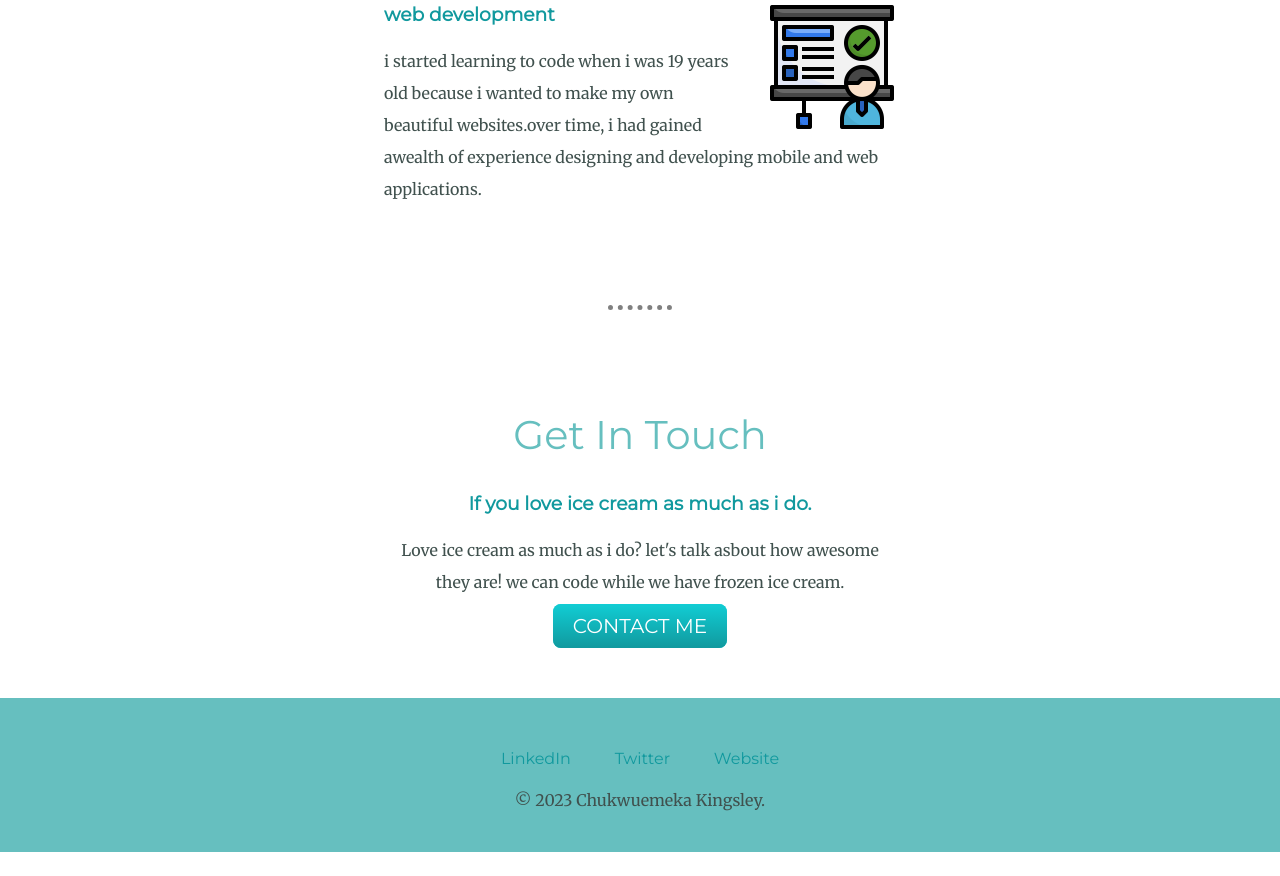
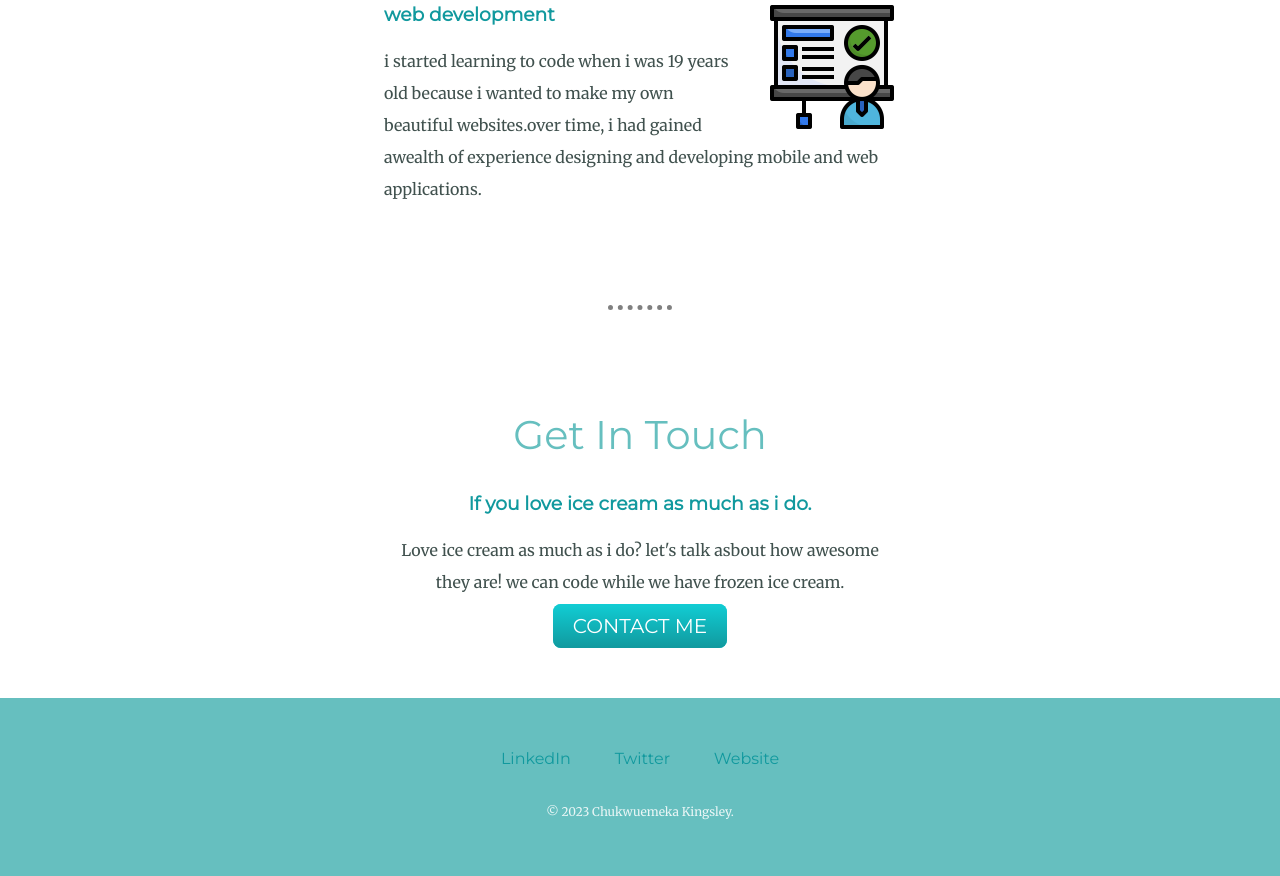
Before and after one commit to Emperor131/cvv, a plain HTML site: page index.html in a window 1280 px wide. Shown: the part 1884-2760 px from the top of the page. Before the commit the page ends 2736 px from the top, so only its background shows below. Drawn offline with Linux system fonts and the light colour scheme.

Commit message:
updated index

```diff
--- a/index.html
+++ b/index.html
@@ -58,7 +58,7 @@
     <a class="footer-link" href="https://www.linkedin.com/">LinkedIn</a>
     <a class="footer-link" href="https://twitter.com/">Twitter</a>
     <a class="footer-link" href="https://www.appbrewery.co/">Website</a>
-    <p>© 2023 Chukwuemeka Kingsley.</p>
+   <p class="copyright">© 2023 Chukwuemeka Kingsley.</p>
   </div>
 
 </body>
```
